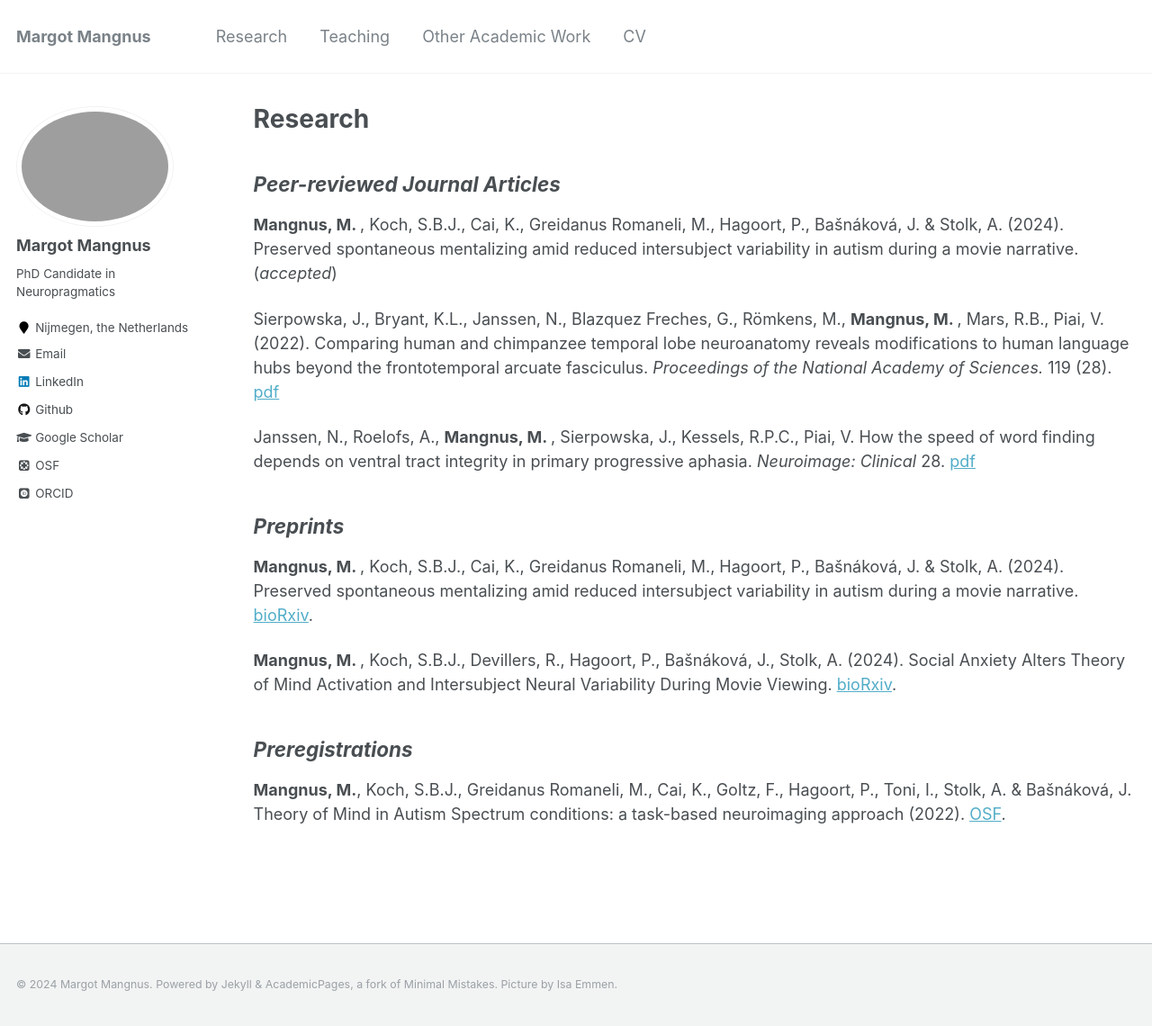
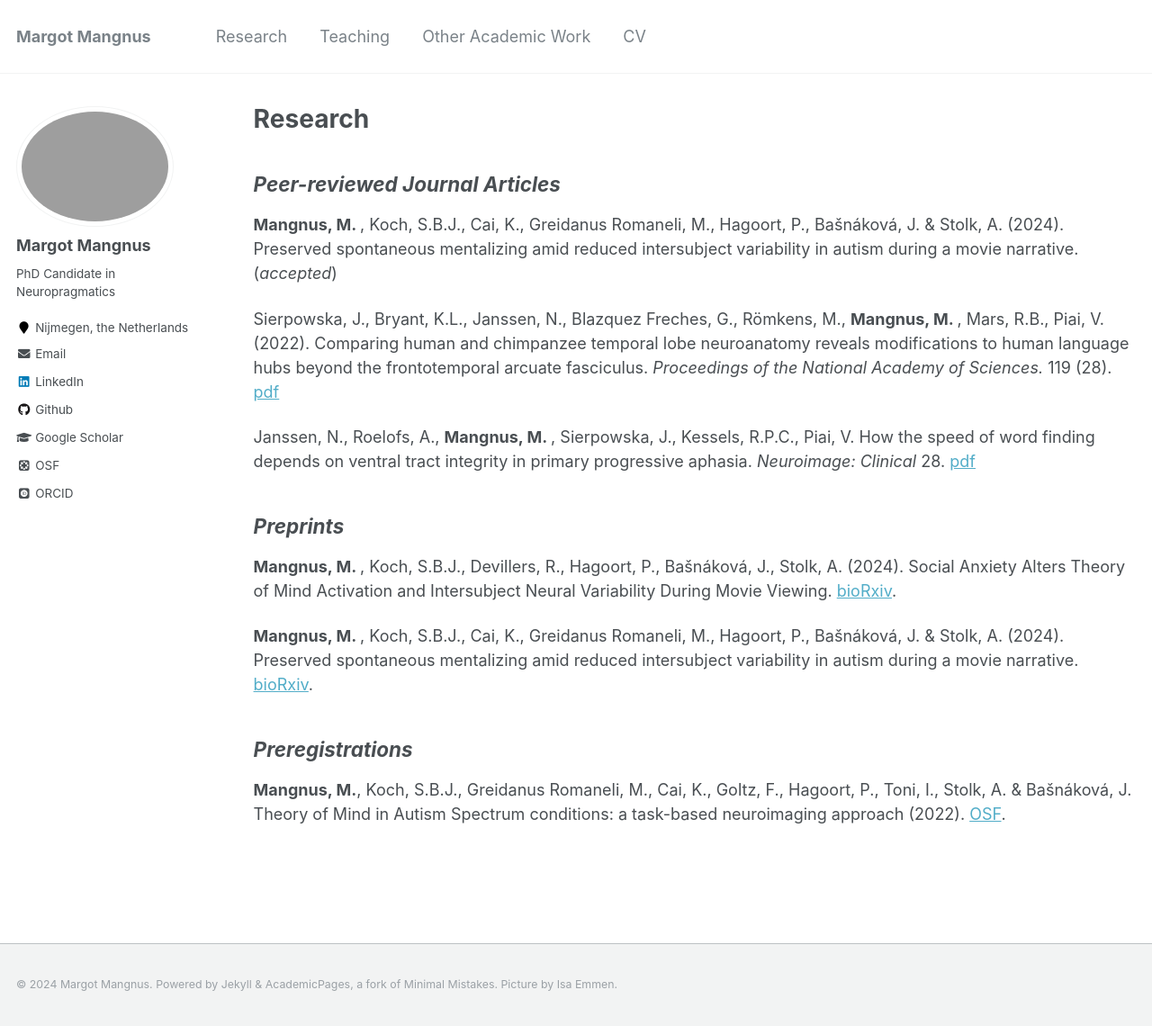
Before and after one commit to MMangnus/MMangnus.github.io, a Jekyll site: the page built from _pages/research.md, in a window 1280 px wide and 1140 px high. Shown: the whole window at 90% size. Built offline with Jekyll 4.4.1, drawn with Linux system fonts in a browser that asks for light colours; some web fonts are replaced.

Commit message:
swapped order preprints

```diff
--- a/_pages/research.md
+++ b/_pages/research.md
@@ -15,9 +15,9 @@ Janssen, N., Roelofs, A., <b>Mangnus, M. </b>, Sierpowska, J., Kessels, R.P.C.,
 
 ## *Preprints*
 
+<b>Mangnus, M. </b>, Koch, S.B.J., Devillers, R., Hagoort, P., Bašnáková, J., Stolk, A. (2024). Social Anxiety Alters Theory of Mind Activation and Intersubject Neural Variability During Movie Viewing. [bioRxiv](https://www.biorxiv.org/content/10.1101/2024.11.12.622970v1).
+
 <b>Mangnus, M. </b>, Koch, S.B.J., Cai, K., Greidanus Romaneli, M., Hagoort, P., Bašnáková, J. & Stolk, A. (2024). Preserved spontaneous mentalizing amid reduced intersubject variability in autism during a movie narrative. [bioRxiv](https://www.biorxiv.org/content/10.1101/2024.03.08.583911v1).
-
-<b>Mangnus, M. </b>, Koch, S.B.J., Devillers, R., Hagoort, P., Bašnáková, J., Stolk, A. (2024). Social Anxiety Alters Theory of Mind Activation and Intersubject Neural Variability During Movie Viewing. [bioRxiv](https://www.biorxiv.org/content/10.1101/2024.11.12.622970v1).
 
 ## *Preregistrations*
 
```
